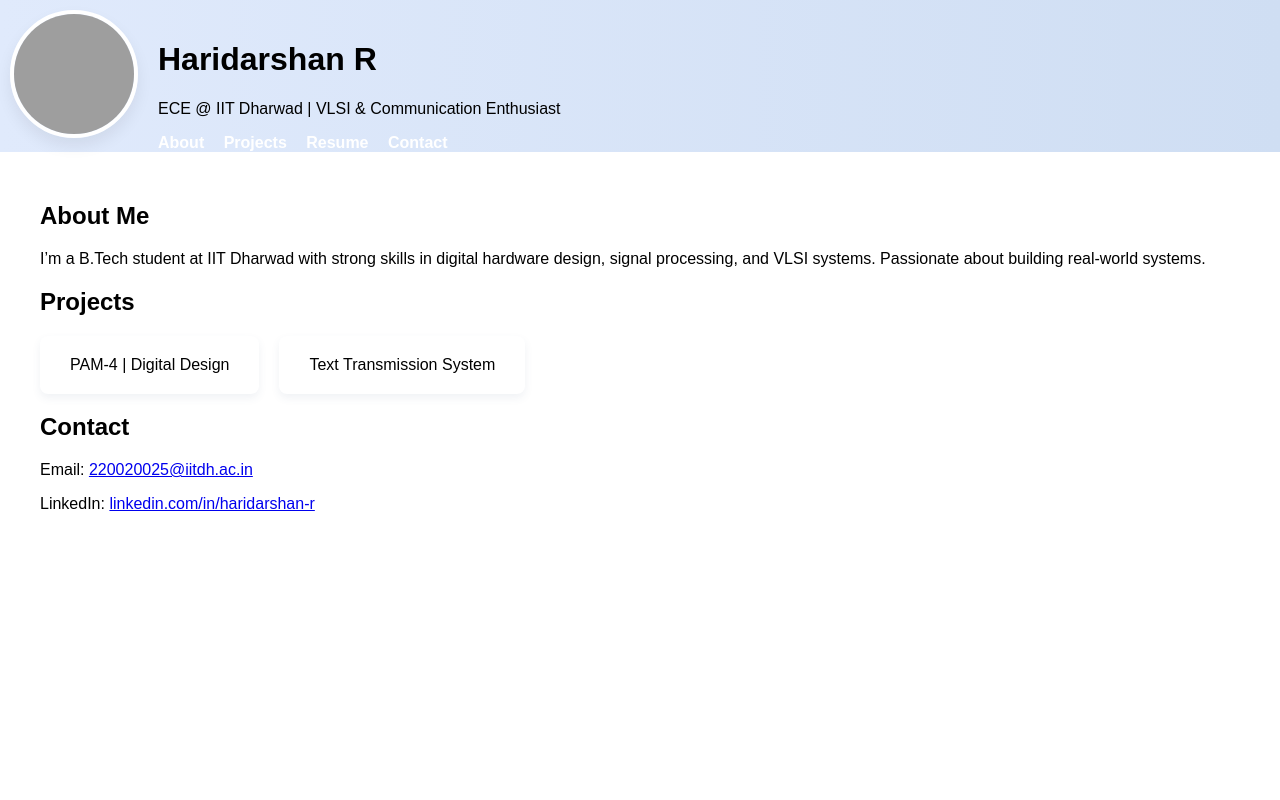
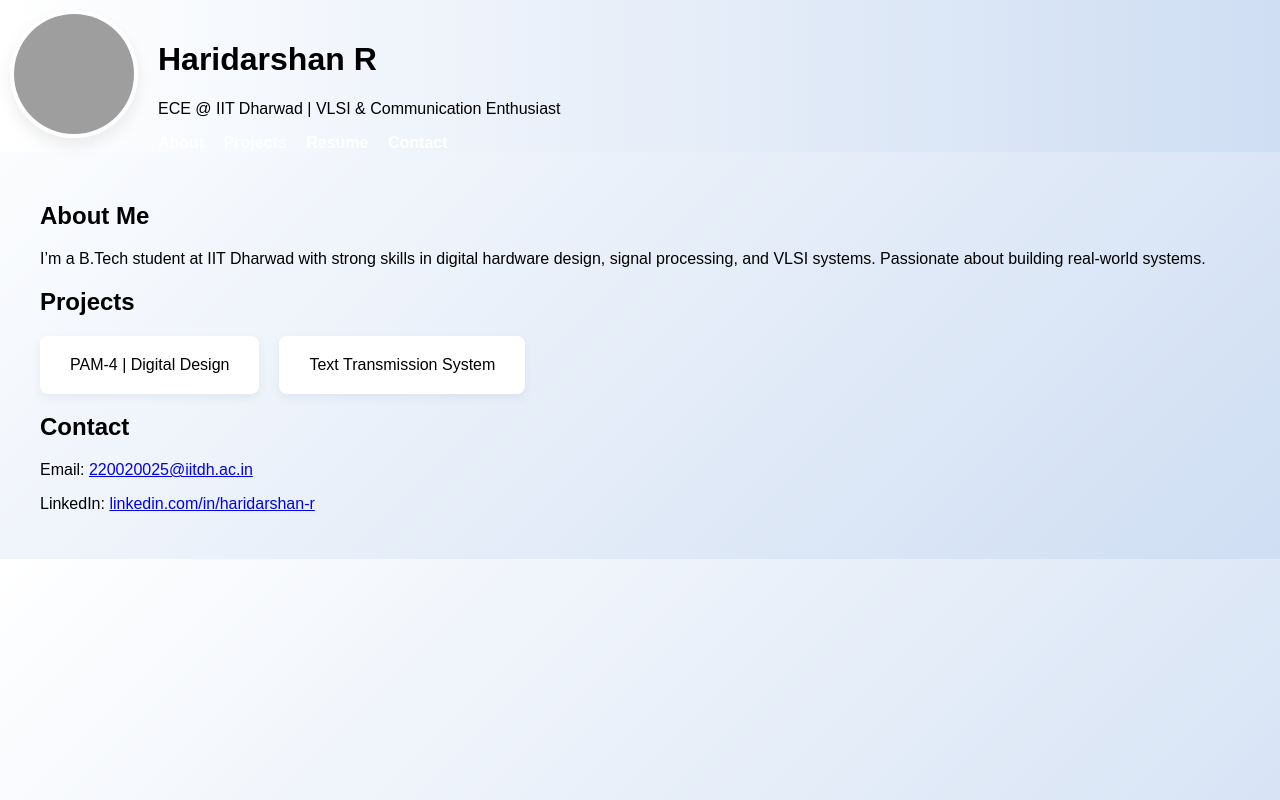
Before and after one commit to Haridarshan-R-official/portfolio-site, a plain HTML site: page index.html in a window 1280 px wide. Drawn offline with Linux system fonts and the light colour scheme; grey boxes are pictures that could not be loaded.

Commit message:
Update style.css

```diff
--- a/style.css
+++ b/style.css
@@ -2,14 +2,13 @@ body {
   margin: 0;
   padding: 0;
   font-family: sans-serif;
-  /* background: linear-gradient(135deg, #e0eafc 0%, #cfdef3 100%); */
-  background : #fff; /* white */
+  background: linear-gradient(135deg, #fff 0%, #cfdef3 100%);
 }
 
 .header {
   display: flex;
   align-items: flex-start;
-  background: linear-gradient(90deg, #e0eafc 0%, #cfdef3 100%);
+  background: linear-gradient(90deg, #fff 0%, #cfdef3 100%);
   padding: 0;
   position: relative;
   min-height: 140px;
```
